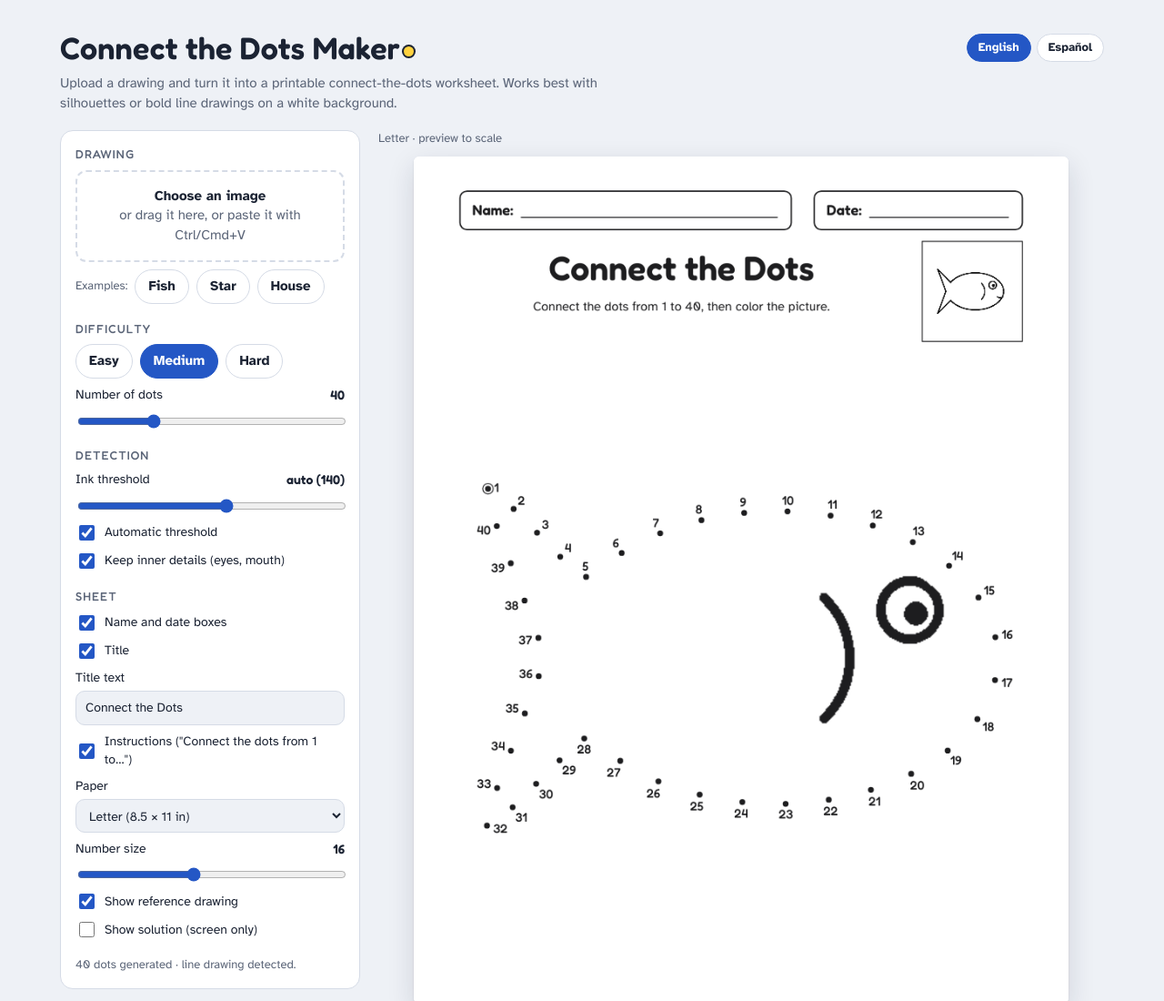
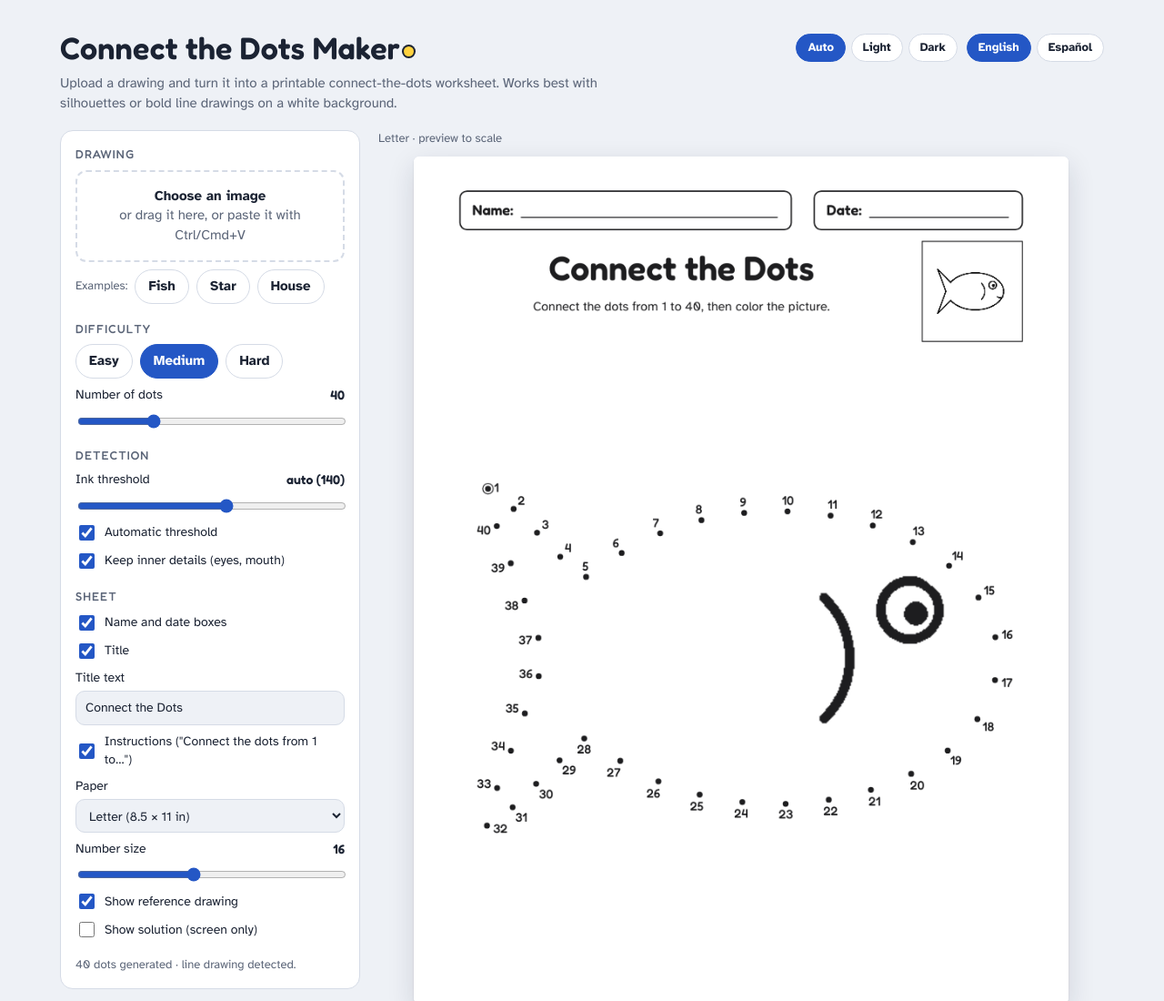
Before and after one commit to carzam87/connect-the-dots, a plain HTML site: page index.html in a window 1280 px wide. Shown: the top 1100 px of the page at 91% size. Drawn offline with Linux system fonts and the light colour scheme.

Commit message:
Add light/dark/auto theme switch

```diff
--- a/index.html
+++ b/index.html
@@ -22,8 +22,9 @@ header h1{font-family:var(--display);font-weight:600;font-size:clamp(26px,4vw,34
 header h1 .dot{display:inline-block;width:.32em;height:.32em;border-radius:50%;background:var(--sun);margin-left:.12em;vertical-align:.1em;box-shadow:0 0 0 2px var(--fg)}
 header p{margin:4px 0 0;color:var(--muted);max-width:62ch}
 .toprow{display:flex;justify-content:space-between;align-items:center;gap:12px;flex-wrap:wrap}
-.lang{display:flex;gap:6px}
-.lang button{padding:5px 12px;font-size:13px}
+.topctl{display:flex;gap:10px;flex-wrap:wrap}
+.seg{display:flex;gap:6px}
+.seg button{padding:5px 12px;font-size:13px}
 .grid{display:grid;grid-template-columns:330px minmax(0,1fr);gap:20px;align-items:start}
 @media (max-width:860px){.grid{grid-template-columns:1fr}}
 .panel{background:var(--panel);border:1px solid var(--line);border-radius:14px;padding:16px;display:flex;flex-direction:column;gap:18px}
@@ -59,7 +60,8 @@ input[type=text],select{font:inherit;padding:8px 10px;border:1px solid var(--lin
 <div class="wrap">
   <header>
     <div class="toprow"><h1><span data-i18n="app">Connect the Dots Maker</span><span class="dot"></span></h1>
-    <div class="lang" role="group" aria-label="Language"><button data-lang="en">English</button><button data-lang="es">Español</button></div></div>
+    <div class="topctl"><div class="seg theme" role="group" aria-label="Theme"><button data-theme-set="auto" data-i18n="themeAuto">Auto</button><button data-theme-set="light" data-i18n="themeLight">Light</button><button data-theme-set="dark" data-i18n="themeDark">Dark</button></div>
+    <div class="seg lang" role="group" aria-label="Language"><button data-lang="en">English</button><button data-lang="es">Español</button></div></div></div>
     <p data-i18n="intro">Upload a drawing and turn it into a printable connect-the-dots worksheet. Works best with silhouettes or bold line drawings on a white background.</p>
   </header>
 
@@ -138,7 +140,7 @@ const I18N = {
     hDetection:"Detection", inkThr:"Ink threshold", autoThr:"Automatic threshold", details:"Keep inner details (eyes, mouth)",
     hSheet:"Sheet", showName:"Name and date boxes", showTitle:"Title", titleText:"Title text", showInstr:"Instructions (\"Connect the dots from 1 to…\")",
     paper:"Paper", letter:"Letter (8.5 × 11 in)", numSize:"Number size", ref:"Show reference drawing", sol:"Show solution (screen only)",
-    download:"Download PNG (300 dpi)", preview:"preview to scale", letterShort:"Letter", sheetPreview:"Sheet preview",
+    download:"Download PNG (300 dpi)", themeAuto:"Auto", themeLight:"Light", themeDark:"Dark", preview:"preview to scale", letterShort:"Letter", sheetPreview:"Sheet preview",
     defTitle:"Connect the Dots", name:"Name:", date:"Date:", instr:"Connect the dots from 1 to {n}, then color the picture.", noDrawing:"Upload a drawing to generate the dots.",
     notImage:"That file is not an image. Try a PNG or JPG.", openFail:"Could not open the image.",
     noShape:"No clear shape found. Upload a drawing with a white background and a closed outline, or adjust the threshold.",
@@ -151,7 +153,7 @@ const I18N = {
     hDetection:"Detección", inkThr:"Umbral de tinta", autoThr:"Umbral automático", details:"Conservar detalles interiores (ojos, boca)",
     hSheet:"Hoja", showName:"Casillas de nombre y fecha", showTitle:"Título", titleText:"Texto del título", showInstr:"Instrucción (\"Une los puntos del 1 al…\")",
     paper:"Papel", letter:"Carta (8.5 × 11 in)", numSize:"Tamaño de los números", ref:"Mostrar dibujo de referencia", sol:"Ver solución (solo en pantalla)",
-    download:"Descargar PNG (300 dpi)", preview:"vista previa a escala", letterShort:"Carta", sheetPreview:"Vista previa de la hoja",
+    download:"Descargar PNG (300 dpi)", themeAuto:"Auto", themeLight:"Claro", themeDark:"Oscuro", preview:"vista previa a escala", letterShort:"Carta", sheetPreview:"Vista previa de la hoja",
     defTitle:"Conecta los puntos", name:"Nombre:", date:"Fecha:", instr:"Une los puntos del 1 al {n} y luego colorea el dibujo.", noDrawing:"Sube un dibujo para generar los puntos.",
     notImage:"Ese archivo no es una imagen. Prueba con PNG o JPG.", openFail:"No se pudo abrir la imagen.",
     noShape:"No encontré una figura clara. Sube un dibujo con fondo blanco y contorno cerrado, o ajusta el umbral.",
@@ -511,7 +513,21 @@ function applyLang(){
 document.querySelector(".lang").addEventListener("click", e => { const b=e.target.closest("button"); if(!b) return;
   LANG = b.dataset.lang; try{ localStorage.setItem("ctd-lang", LANG); }catch(err){} applyLang(); });
 
+/* Theme switch: auto follows the system (or the host page), light and dark force a palette */
+const hostTheme = document.documentElement.getAttribute("data-theme");
+let THEME = "auto";
+try{ THEME = localStorage.getItem("ctd-theme") || "auto"; }catch(e){}
+function applyTheme(){
+  const root = document.documentElement;
+  if(THEME === "auto"){ if(hostTheme) root.setAttribute("data-theme", hostTheme); else root.removeAttribute("data-theme"); }
+  else root.setAttribute("data-theme", THEME);
+  document.querySelectorAll(".theme button").forEach(b => { const on = b.dataset.themeSet===THEME; b.classList.toggle("on", on); b.setAttribute("aria-pressed", on); });
+}
+document.querySelector(".theme").addEventListener("click", e => { const b=e.target.closest("button"); if(!b) return;
+  THEME = b.dataset.themeSet; try{ localStorage.setItem("ctd-theme", THEME); }catch(err){} applyTheme(); });
+
 syncPresets();
+applyTheme();
 applyLang();
 Promise.race([Promise.all([document.fonts.load('600 40px Fredoka'),document.fonts.load('500 40px Fredoka'),document.fonts.load('400 16px "Atkinson Hyperlegible"')]),new Promise(r=>setTimeout(r,2500))])
   .catch(()=>{}).finally(()=>sample("fish"));
```
Also changed, not shown: 1 other file.
